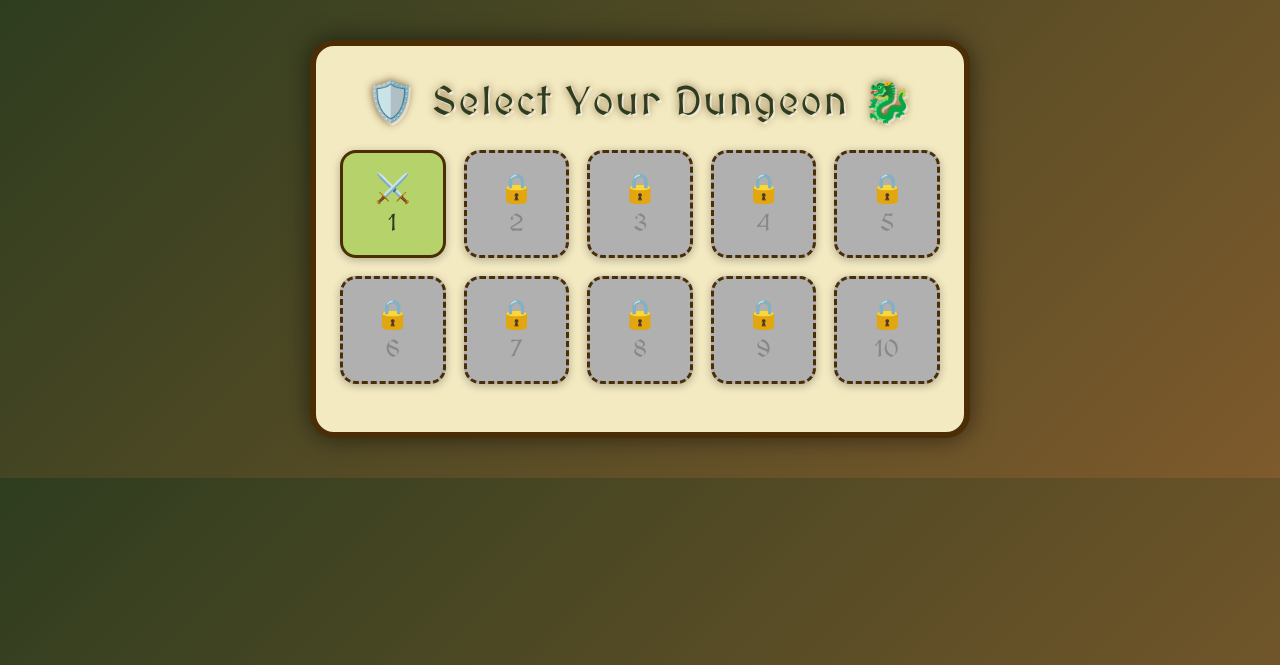
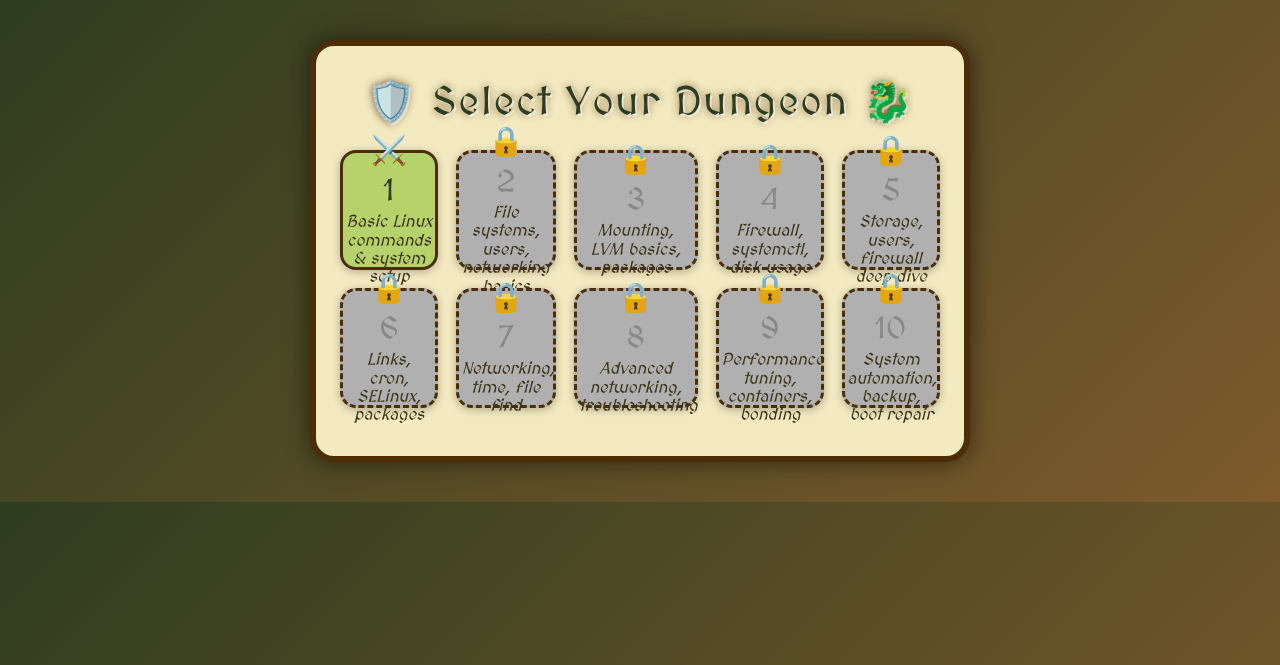
Before and after one commit to mendozaJacob/technical-project-prototype, a Flask app: page /select_level in a window 1280 px wide. Shown: the top 665 px of the page. Run offline with Flask 3, Linux system fonts and the light colour scheme.

Commit message:
Changed select level page

```diff
--- a/templates/select_level.html
+++ b/templates/select_level.html
@@ -39,7 +39,7 @@
         .level-btn {
             font-family: 'MedievalSharp', cursive;
             font-size: 1.5em;
-            padding: 18px 0;
+            padding: 14px 0;
             border-radius: 16px;
             border: 3px solid #4b2e05;
             background: #b6d36b;
@@ -48,6 +48,11 @@
             box-shadow: 0 2px 8px #0004;
             transition: background 0.2s, transform 0.2s;
             position: relative;
+            display: flex;
+            flex-direction: column;
+            align-items: center;
+            justify-content: center;
+            height: 120px;
         }
         .level-btn.unlocked:hover {
             background: #e6c15b;
@@ -63,6 +68,21 @@
             display: block;
             font-size: 1.2em;
             margin-bottom: 4px;
+        }
+        .level-btn .number {
+            display: block;
+            font-size: 1.3em;
+            margin-top: 2px;
+        }
+        .level-btn .label {
+            display: block;
+            font-size: 0.7em;
+            margin-top: 4px;
+            color: #3e341a;
+            font-style: italic;
+            line-height: 1.1em;
+            text-align: center;
+            max-width: 95%;
         }
         .level-stars {
             margin-top: 4px;
@@ -80,12 +100,54 @@
                     {% if level.level <= highest_unlocked %}
                         <button class="level-btn unlocked" name="level" value="{{ level.level }}">
                             <span class="icon">⚔️</span>
-                            {{ level.level }}
+                            <span class="number">{{ level.level }}</span>
+                            {% if level.level == 1 %}
+                                <span class="label">Basic Linux commands & system setup</span>
+                            {% elif level.level == 2 %}
+                                <span class="label">File systems, users, networking basics</span>
+                            {% elif level.level == 3 %}
+                                <span class="label">Mounting, LVM basics, packages</span>
+                            {% elif level.level == 4 %}
+                                <span class="label">Firewall, systemctl, disk usage</span>
+                            {% elif level.level == 5 %}
+                                <span class="label">Storage, users, firewall deep dive</span>
+                            {% elif level.level == 6 %}
+                                <span class="label">Links, cron, SELinux, packages</span>
+                            {% elif level.level == 7 %}
+                                <span class="label">Networking, time, file find</span>
+                            {% elif level.level == 8 %}
+                                <span class="label">Advanced networking, troubleshooting</span>
+                            {% elif level.level == 9 %}
+                                <span class="label">Performance tuning, containers, bonding</span>
+                            {% elif level.level == 10 %}
+                                <span class="label">System automation, backup, boot repair</span>
+                            {% endif %}
                         </button>
                     {% else %}
                         <button class="level-btn locked" disabled>
                             <span class="icon">🔒</span>
-                            {{ level.level }}
+                            <span class="number">{{ level.level }}</span>
+                            {% if level.level == 1 %}
+                                <span class="label">Basic Linux commands & system setup</span>
+                            {% elif level.level == 2 %}
+                                <span class="label">File systems, users, networking basics</span>
+                            {% elif level.level == 3 %}
+                                <span class="label">Mounting, LVM basics, packages</span>
+                            {% elif level.level == 4 %}
+                                <span class="label">Firewall, systemctl, disk usage</span>
+                            {% elif level.level == 5 %}
+                                <span class="label">Storage, users, firewall deep dive</span>
+                            {% elif level.level == 6 %}
+                                <span class="label">Links, cron, SELinux, packages</span>
+                            {% elif level.level == 7 %}
+                                <span class="label">Networking, time, file find</span>
+                            {% elif level.level == 8 %}
+                                <span class="label">Advanced networking, troubleshooting</span>
+                            {% elif level.level == 9 %}
+                                <span class="label">Performance tuning, containers, bonding</span>
+                            {% elif level.level == 10 %}
+                                <span class="label">System automation, backup, boot repair</span>
+                            {% endif %}
                         </button>
                     {% endif %}
                 {% endfor %}
```
Also changed, not shown: data/leaderboard.json (+7 -0 lines), 10 other files.
